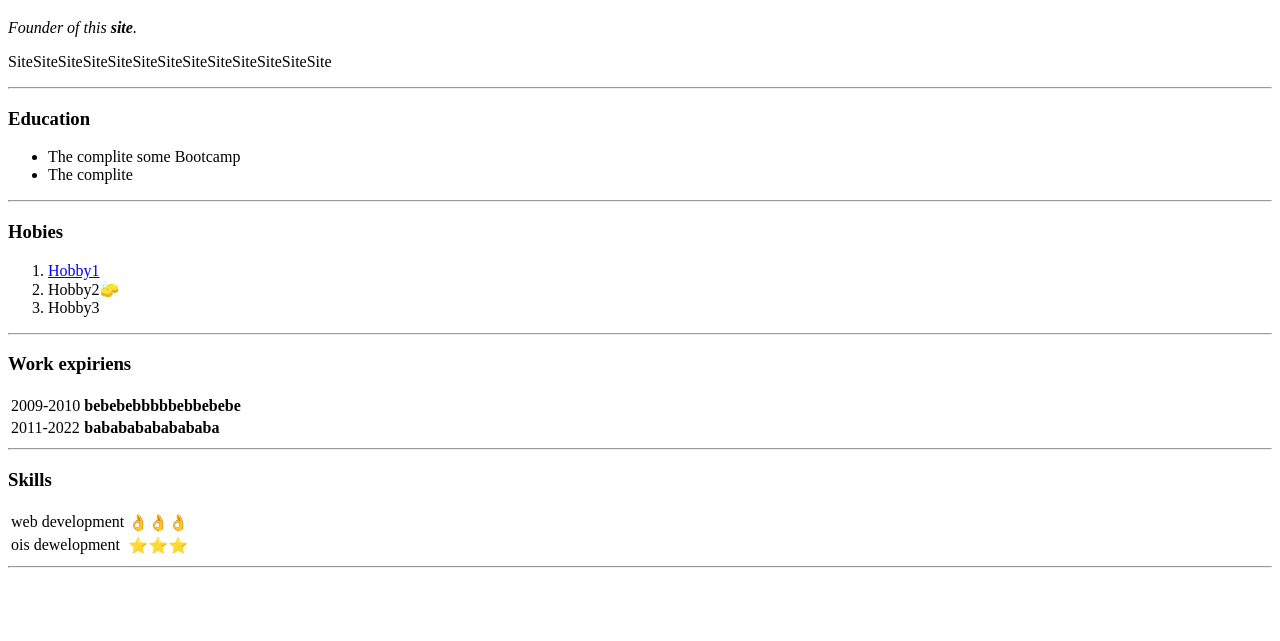
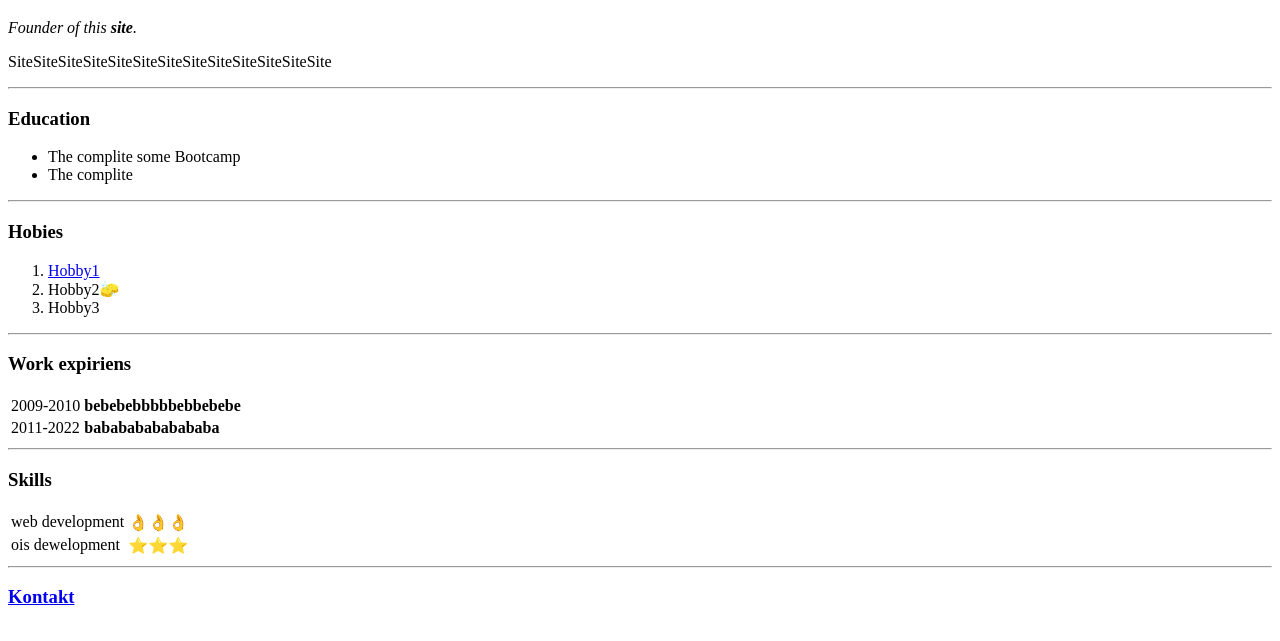
Before and after one commit to bogty/first, a plain HTML site: page index.html in a window 1280 px wide. Shown: the part 87-728 px from the top of the page. Drawn offline with Linux system fonts and the light colour scheme.

Commit message:
Update index.html

```diff
--- a/index.html
+++ b/index.html
@@ -50,7 +50,7 @@
     </tr>
   </table>
   <hr>
-  <h3><a href="bogty/first/blob/main/contaktme.html>Kontakt</a></h3>
+  <h3><a href="bogty/first/blob/main/contaktme.html">Kontakt</a></h3>
 
 
 
```
